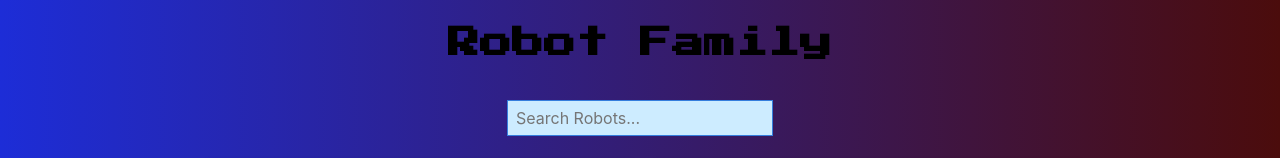
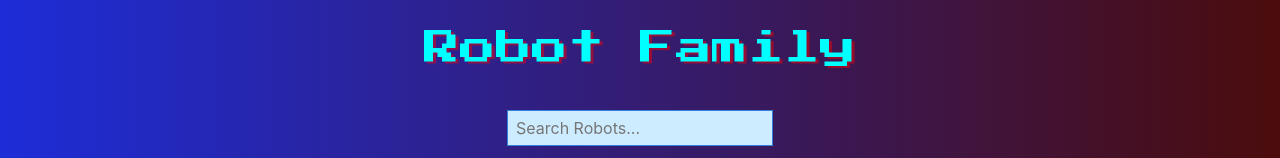
Before and after one commit to frustrabe/robots, a React (Create React App) app: page / in a window 1280 px wide. Shown: the top 158 px of the page. Built offline with nearby package versions, Linux system fonts and the light colour scheme.

Commit message:
added theory of Component Lifecycle in comments

```diff
--- a/src/App.css
+++ b/src/App.css
@@ -2,10 +2,13 @@
 @font-face {
     font-family: 'Press Start 2P';
     font-style: normal;
-    font-weight: 100;
+    font-weight: 400;
     src: url('./press-start-2p-v12-latin-regular.woff'), format('embedded-opentype'),
 }
 
 h1 {
     font-family: 'Press Start 2P';
+    font-weight: 200;
+    color: aqua;
+    text-shadow: 3px 2px 1px rgba(255, 0, 0, 0.49);
 }
--- a/src/App.js
+++ b/src/App.js
@@ -13,9 +13,16 @@ class App extends Component {
     constructor() {
         super()
         this.state = {
-            robots: robots,
+            robots: [],
             searchfield: ''
         }
+        //console.log('constructor') 1.Constructor get created//
+    }
+
+    componentDidMount() {
+        this.setState({ robots: robots });
+        //console.log('componentDidMount') 3.Updated the state in componentDidMount,
+        //we need new render because if got from an empty array to rendering 'robots'//
     }
 
     // onSearchChange gets passed down to SearchBox, everytime there is a change of input
@@ -34,9 +41,11 @@ class App extends Component {
         const filteredRobots = this.state.robots.filter(robots => {
             return robots.name.toLowerCase().includes(this.state.searchfield.toLowerCase());
         })
+        //console.log('render') 2.Render gets run//
+        //4.Render gets run again//
         return (
             <div className='tc pa1'>
-                <h1>Robot Family</h1>
+                <h1 className='f2'>Robot Family</h1>
                 <SearchBox searchChange={this.onSearchChange} />
                 <CardList robots={filteredRobots} />
             </div>
```
Also changed, not shown: public/index.html (+7 -5 lines).
